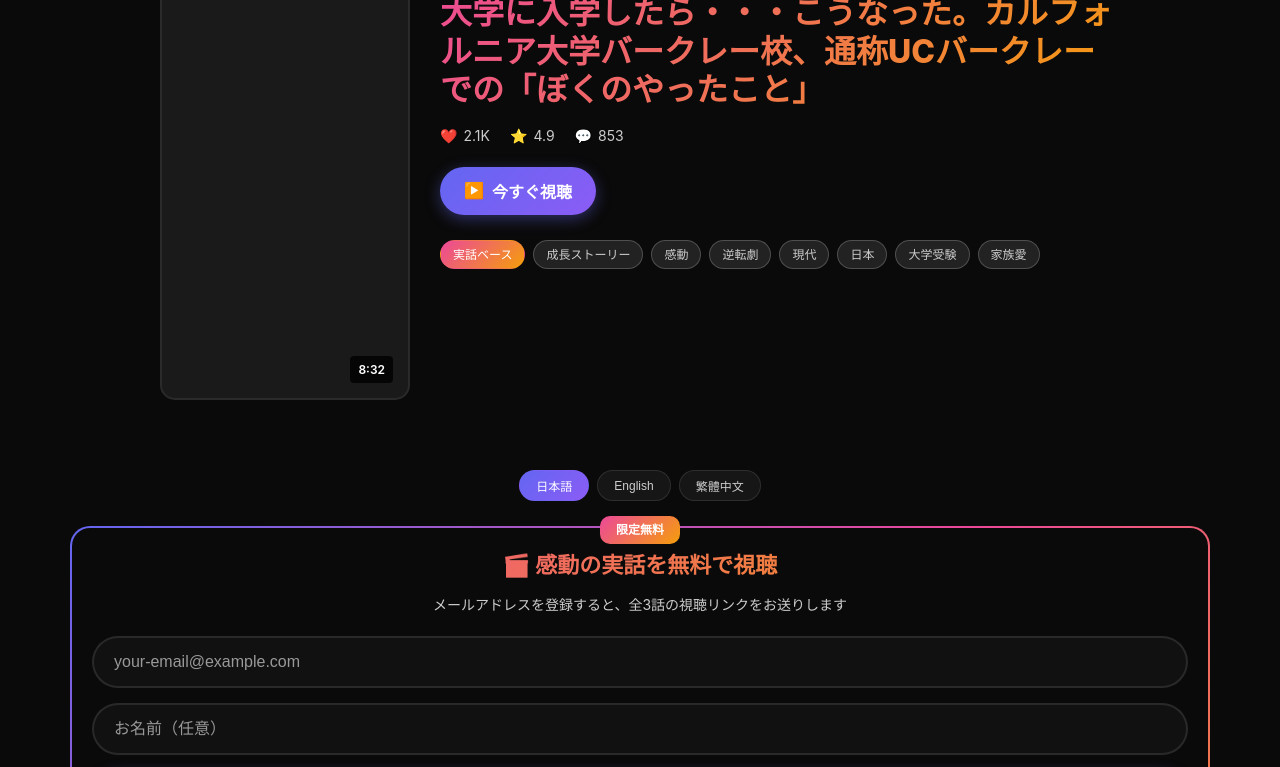
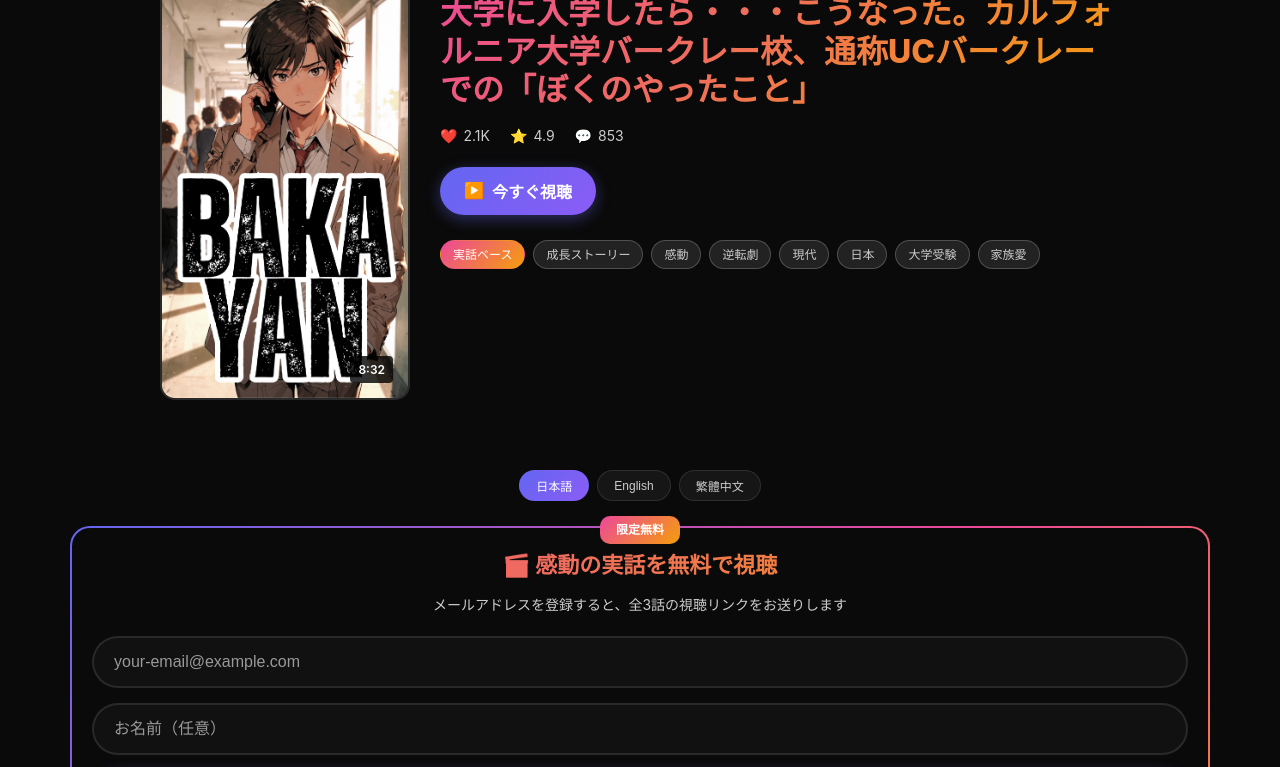
Before and after one commit to magic-holic/coming-soon-lp, a plain HTML site: page bakayan-lp.html in a window 1280 px wide. Shown: the part 74-841 px from the top of the page. Drawn offline with Linux system fonts and the light colour scheme.

Commit message:
Fix image extension from png to jpg

```diff
--- a/bakayan-lp.html
+++ b/bakayan-lp.html
@@ -954,7 +954,7 @@
                 <div class="header-video">
                     <div class="video-player" onclick="playVideo()">
                         <!-- キービジュアル：後で画像に差し替え -->
-                        <img src="./showcase-1.png" alt="【バカヤン】元とび職の逆転劇" style="width: 100%; height: 100%; object-fit: cover;">
+                        <img src="./showcase-1.jpg" alt="【バカヤン】元とび職の逆転劇" style="width: 100%; height: 100%; object-fit: cover;">
                         <div class="video-duration">8:32</div>
                     </div>
                 </div>
```
